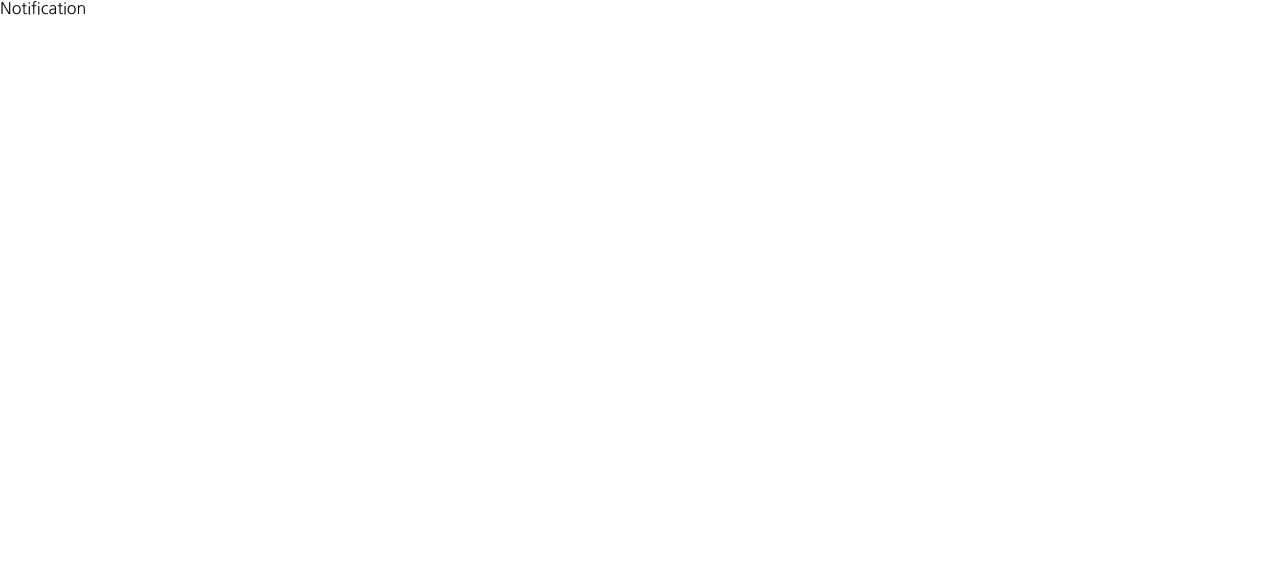
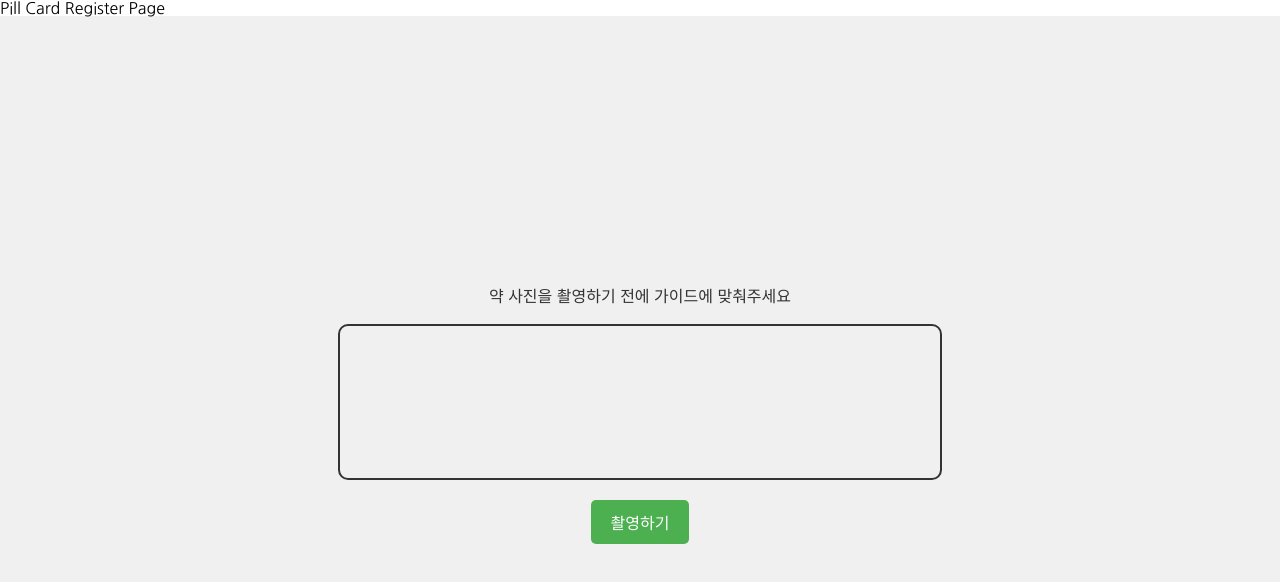
Before and after one commit to qqa108/PillSoGood, a React app in the folder frontend/src/: page /cardRegister/photoGuide in a window 1280 px wide. Shown: the top 582 px of the page. Built offline with nearby package versions, Linux system fonts and the light colour scheme; no server answers; the HTML template or start-up script is replaced by a standard one.

Commit message:
feat: 촬영 가이드 진행 중

```diff
--- a/frontend/package.json
+++ b/frontend/package.json
@@ -17,6 +17,7 @@
     "react-icons": "^5.3.0",
     "react-modal": "^3.16.1",
     "react-router-dom": "^6.26.1",
+    "react-webcam": "^7.2.0",
     "recoil": "^0.7.7",
     "styled-components": "^6.1.13"
   },
--- a/frontend/src/pages/MyPills/PillCardRegister/RegisterModal.jsx
+++ b/frontend/src/pages/MyPills/PillCardRegister/RegisterModal.jsx
@@ -1,5 +1,6 @@
 import Modal from 'react-modal';
 import styled from 'styled-components';
+import { useNavigate, Outlet } from 'react-router-dom';
 import colors from '../../../assets/colors';
 import MedicineBag from '../../../assets/medicine_bag.svg'
 import Prescription from '../../../assets/prescription.svg'
@@ -72,16 +73,20 @@ const IconWrapper = styled.div`
   /* left: 15; */
 `;
 
+
 const items = [
-  { icon: MedicineBag, text: "약봉투 등록" },
-  { icon: Medicine, text: "약사진 등록" },
-  { icon: Prescription, text: "내 진로내역 등록" },
-  { icon: Pencil, text: "직접 등록" },
+  { icon: MedicineBag, text: "약봉투 등록", path: '/cardRegister/photoGuide'},
+  { icon: Medicine, text: "약사진 등록", path: '/cardRegister/photoGuide' },
+  { icon: Prescription, text: "내 진로내역 등록",  path: '/cardRegister/photoGuide' },
+  { icon: Pencil, text: "직접 등록", path: '/cardRegister/photoGuide' },
 ];
 
 // 클래스 네임을 통해 모달 스타일을 적용
 export default function PillCardRegister({ isModalOpen, closeModal }) {
+  const navigate = useNavigate();
+
   return (
+    <>
       <Modal
         isOpen={isModalOpen}
         onRequestClose={closeModal}
@@ -91,7 +96,10 @@ export default function PillCardRegister({ isModalOpen, closeModal }) {
       >
         <ModalContent>
         {items.map((item, index) => (
-          <Rectangle key={index}>
+            <Rectangle key={index} onClick={() => {
+              navigate(item.path);
+              closeModal();
+            }}>
               <IconWrapper>
                 <img src={item.icon} alt={item.text} width={"80%"} />
               </IconWrapper>
@@ -101,5 +109,7 @@ export default function PillCardRegister({ isModalOpen, closeModal }) {
         </ModalContent>
 
       </Modal>
+      <Outlet />
+     </>
   );
 }
--- a/frontend/src/pages/MyPills/PillCardRegister/index.jsx
+++ b/frontend/src/pages/MyPills/PillCardRegister/index.jsx
@@ -1,5 +1,13 @@
+import { Outlet } from 'react-router-dom';
+
 function PillCardRegister() {
-  return <>Notification</>;
+  return <>
+  {/* 이 부분에 기본적으로 보여줄 내용을 추가할 수 있습니다. */}
+  <h1>Pill Card Register Page</h1>
+
+  {/* Outlet을 통해 자식 라우트가 렌더링될 수 있도록 설정 */}
+  <Outlet />
+</>
 }
 
 export default PillCardRegister;
--- a/frontend/src/pages/MyPills/PillCardRegister/photoGuide.jsx
+++ b/frontend/src/pages/MyPills/PillCardRegister/photoGuide.jsx
@@ -1,8 +1,80 @@
-import React from 'react'
+import React, { useRef } from 'react';
+import Webcam from 'react-webcam';
+import styled from 'styled-components';
 
-export default function photoGuide() {
+export default function PhotoGuide() {
+  const Container = styled.div`
+  display: flex;
+  flex-direction: column;
+  justify-content: center;
+  align-items: center;
+  height: 100vh;
+  background-color: #f0f0f0;
+  `;
+
+  const GuideText = styled.h2`
+  margin-bottom: 20px;
+  color: #333;
+  `;
+
+  const WebcamWrapper = styled.div`
+  width: 100%;
+  max-width: 600px;
+  height: auto;
+  border: 2px solid #333;
+  border-radius: 10px;
+  overflow: hidden;
+  `;
+
+  const ButtonContainer = styled.div`
+  margin-top: 20px;
+  `;
+
+  const CaptureButton = styled.button`
+  padding: 10px 20px;
+  font-size: 16px;
+  background-color: #4caf50;
+  color: white;
+  border: none;
+  border-radius: 5px;
+  cursor: pointer;
+
+  &:hover {
+    background-color: #45a049;
+  }
+  `;
+
+  const webcamRef = useRef(null);
+
+  // 사진 찍기 함수
+  const capture = () => {
+    const imageSrc = webcamRef.current.getScreenshot();
+    console.log(imageSrc); // 여기서 찍힌 이미지를 처리할 수 있습니다.
+  };
+
   return (
-    <div>photoGuide</div>
-    // react-webcam 쓰기
-  )
+    <Container>
+      {/* 가이드 화면 */}
+      <GuideText>약 사진을 촬영하기 전에 가이드에 맞춰주세요</GuideText>
+
+      {/* 카메라 미리보기 */}
+      <WebcamWrapper>
+        <Webcam
+          audio={false}
+          ref={webcamRef}
+          screenshotFormat="image/jpeg"
+          videoConstraints={{
+            width: 1280,
+            height: 720,
+            facingMode: 'user', // 기본값: 전면 카메라
+          }}
+        />
+      </WebcamWrapper>
+
+      {/* 버튼들 */}
+      <ButtonContainer>
+        <CaptureButton onClick={capture}>촬영하기</CaptureButton>
+      </ButtonContainer>
+    </Container>
+  );
 }
```
Also changed, not shown: frontend/src/router.jsx (+10 -0 lines), 1 other file (tests, documents, lock files or other folders). Lines whose indentation alone changed are shown as unchanged.
